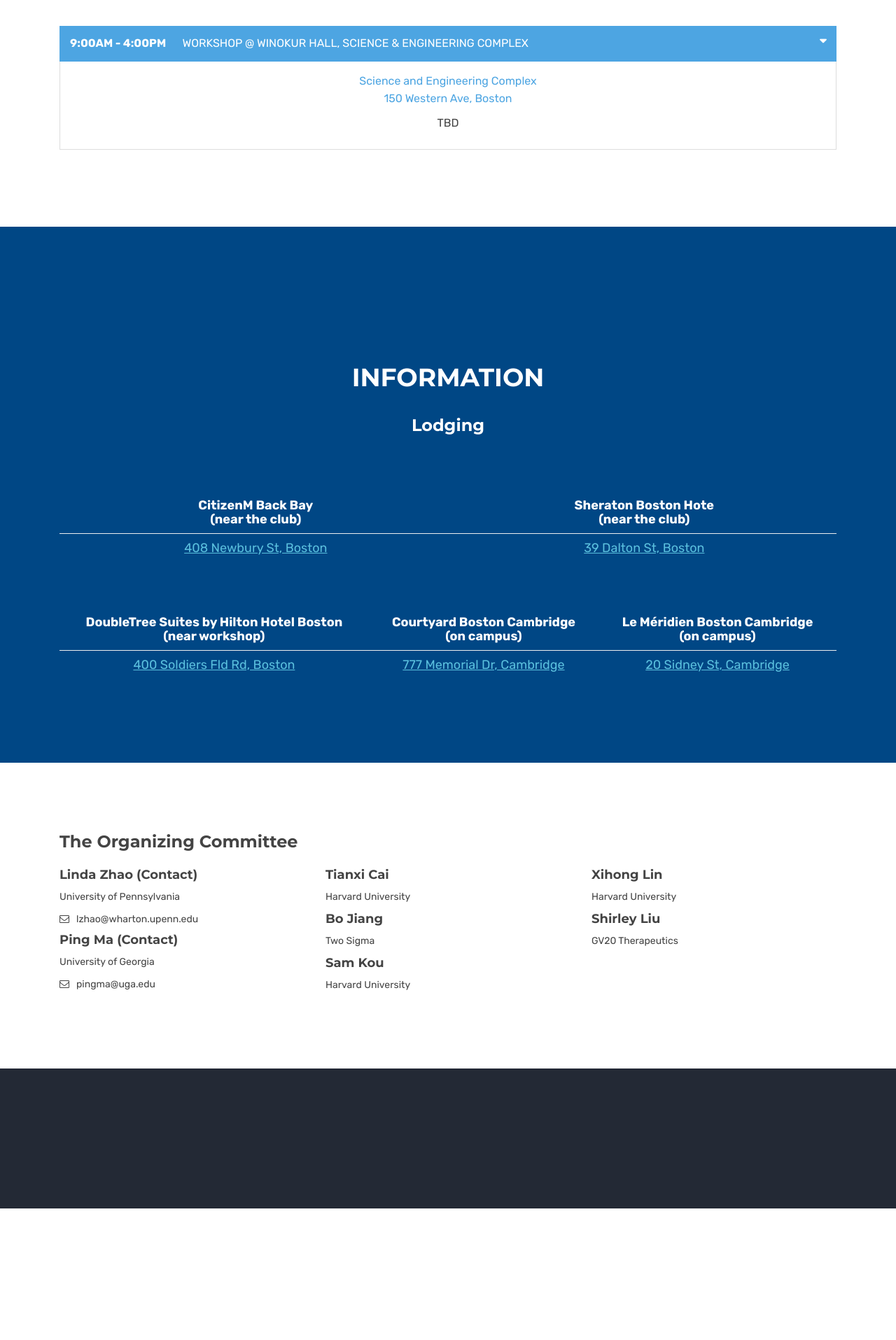
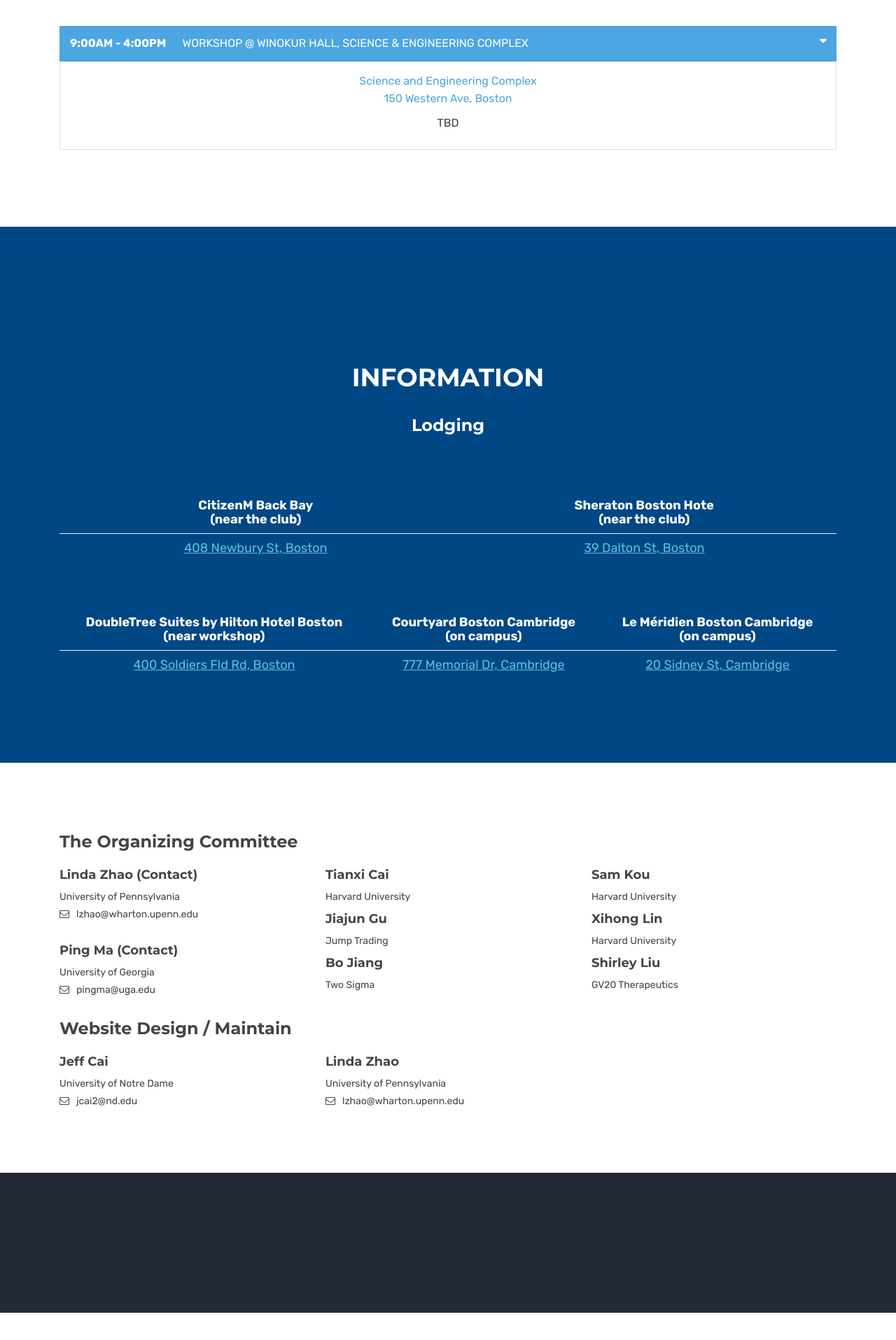
Before and after one commit to cccfran/junliu-workshop, a Jekyll site: the page built from index.html, in a window 1280 px wide. Shown: the part 2235-4150 px from the top of the page at 70% size. Built offline with Jekyll 4.4.1, drawn with Linux system fonts in a browser that asks for light colours; nearby versions of some CDN libraries; library files that are not in the unit come from our copies.

Commit message:
update contact

```diff
--- a/index.html
+++ b/index.html
@@ -285,7 +285,7 @@
           <div class="col-md-4">
             <div class="contact-info">
               <h5> Linda Zhao (Contact)</h5>
-              <p> University of Pennsylvania</p>
+              <p> University of Pennsylvania<br>
               <!-- <address>
               <i class="fa fa-map-marker icons cyan-color contact-info-icon"></i>
               Academic Research Building
@@ -298,12 +298,13 @@
                 <a href="tel:1800452308"><i class="fa fa-mobile icons cyan-color contact-info-icon"></i>1800 452 308</a>
                 <a href="tel:+61(8)82343555"><i class="fa fa-phone icons cyan-color contact-info-icon"></i>+61 (8) 8234 3555</a>
               </div> -->
-              <a href="mailto:lzhao@wharton.upenn.edu"><i class="fa fa-envelope-o icons cyan-color contact-info-icon"></i>lzhao@wharton.upenn.edu</a>
+              <a href="mailto:lzhao@wharton.upenn.edu"><i class="fa fa-envelope-o icons cyan-color contact-info-icon"></i>lzhao@wharton.upenn.edu</a></p>
               <!-- <a href="https://antoniotrento.github.io"><i class="fa fa-tablet icons cyan-color contact-info-icon"></i>https://antoniotrento.github.io</a> -->
               <!-- {% include social-block.html %} -->
+              <br>
               <h5> Ping Ma (Contact)</h5>
-              <p> University of Georgia</p>
-              <a href="mailto:pingma@uga.edu"><i class="fa fa-envelope-o icons cyan-color contact-info-icon"></i>pingma@uga.edu</a>
+              <p> University of Georgia<br>
+              <a href="mailto:pingma@uga.edu"><i class="fa fa-envelope-o icons cyan-color contact-info-icon"></i>pingma@uga.edu</a></p>
               <br>
             </div>
           </div>
@@ -313,15 +314,19 @@
               <p>Harvard University</p>
             </div>
             <div class="contact-info">
+              <h5>Jiajun Gu </h5>
+              <p>Jump Trading</p>
+            </div>
+            <div class="contact-info">
               <h5>Bo Jiang</h5>
               <p>Two Sigma</p>
             </div>
+          </div>
+          <div class="col-md-4">
             <div class="contact-info">
               <h5>Sam Kou</h5>
               <p>Harvard University</p>
             </div>
-          </div>
-          <div class="col-md-4">
             <div class="contact-info">
               <h5>Xihong Lin</h5>
               <p>Harvard University</p>
@@ -335,6 +340,28 @@
         </div>
         </div>
         <!-- CONTACT FORM END  -->
+
+        <!-- CONTACT FORM -->
+      <div id="contact" class="container">
+      <h4 class="contact-info-title">Website Design / Maintain</h4>
+      <div class="row">
+          <div class="col-md-4">
+            <div class="contact-info">
+              <h5>Jeff Cai </h5>
+              <p>University of Notre Dame<br>
+              <a href="mailto:lzhao@wharton.upenn.edu"><i class="fa fa-envelope-o icons cyan-color contact-info-icon"></i>jcai2@nd.edu</a></p>
+            </div>
+          </div>
+          <div class="col-md-4">
+            <div class="contact-info">
+              <h5> Linda Zhao</h5>
+              <p> University of Pennsylvania<br>
+              <a href="mailto:lzhao@wharton.upenn.edu"><i class="fa fa-envelope-o icons cyan-color contact-info-icon"></i>lzhao@wharton.upenn.edu</a></p>
+            </div>
+          </div>
+        </div>
+        </div>
+        <!-- CONTACT FORM END  -->
   </div>
 
 <!-- Content area end -->
```
